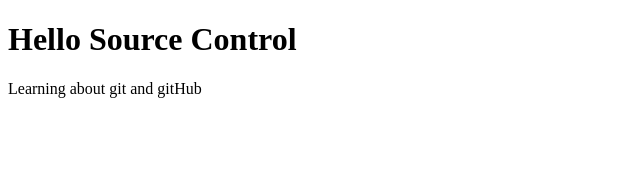
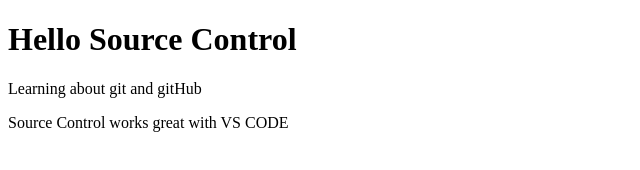
Before and after one commit to danhlogan/CPW203-HelloSourceControl, a plain HTML site: page index.html in a window 1280 px wide. Shown: the whole page, without its empty margins (0-640 px from the left). Drawn offline with Linux system fonts and the light colour scheme.

Commit message:
Added second paragraph

```diff
--- a/index.html
+++ b/index.html
@@ -9,5 +9,7 @@
     <h1> Hello Source Control </h1>
 
     <p> Learning about git and gitHub </p>
+
+    <p>Source Control works great with VS CODE</p>
 </body>
 </html>
```
